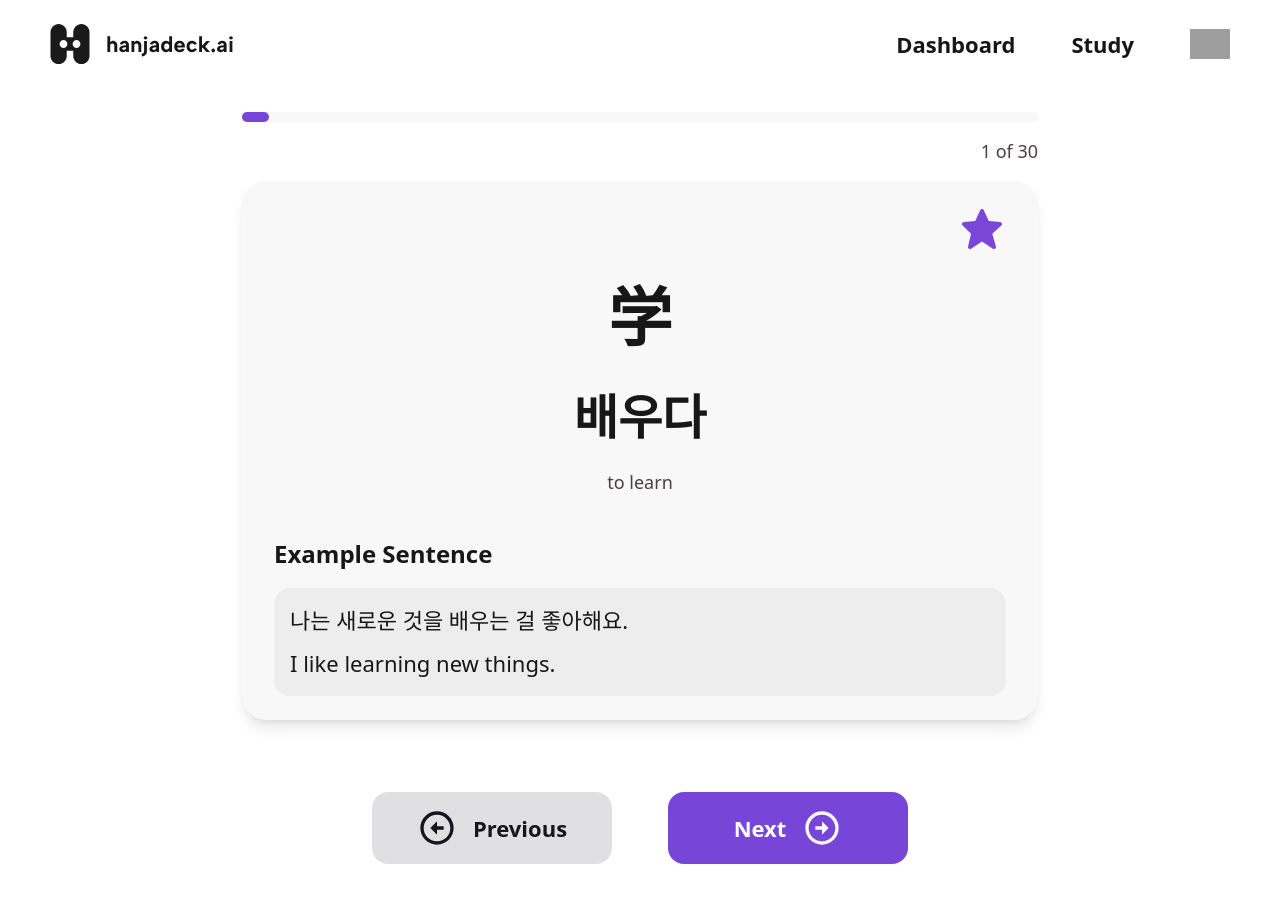
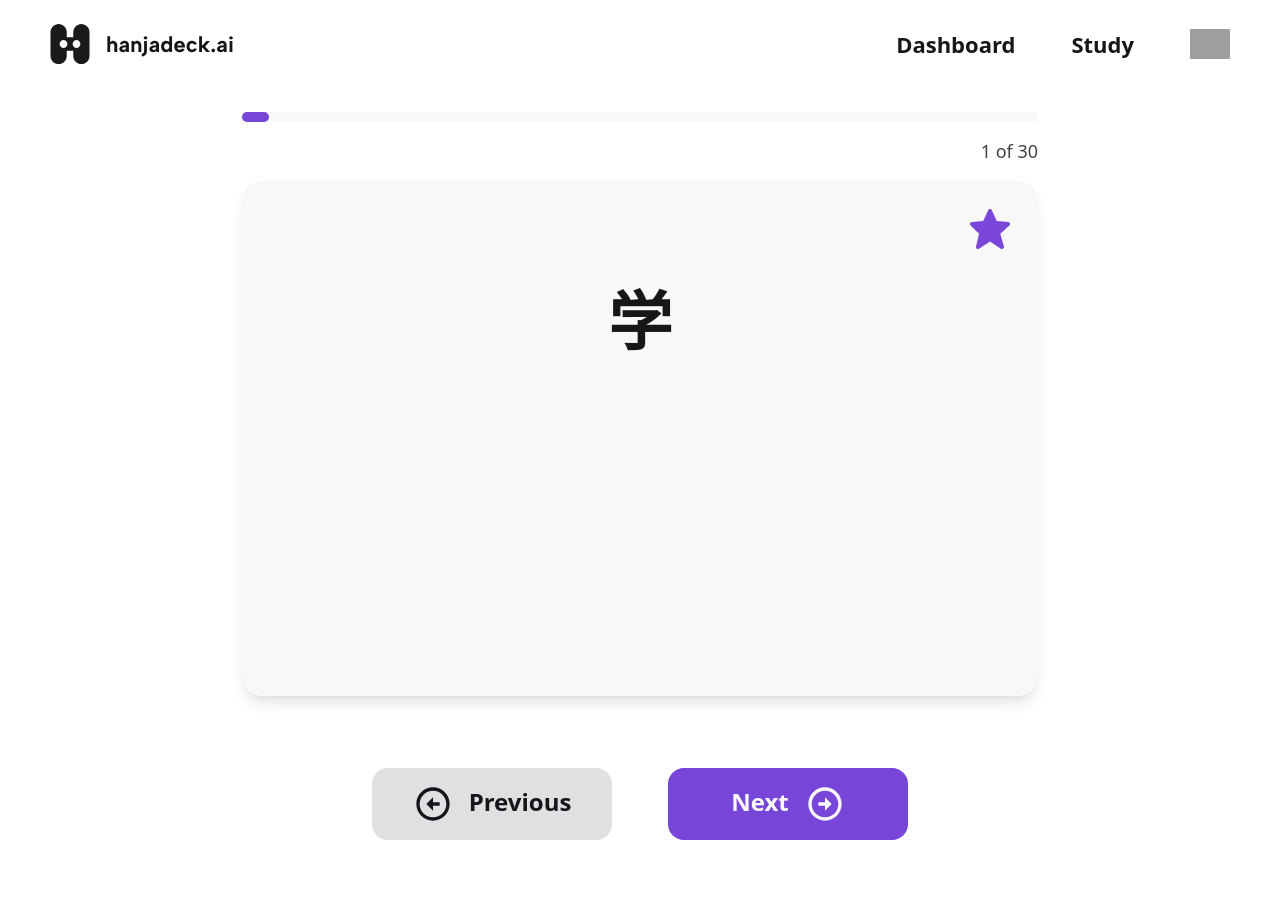
Before and after one commit to xorms571/hanjadeck.ai, a Next.js app: page /learn/1 in a window 1280 px wide. Shown: the top 902 px of the page. Built offline with nearby package versions, Linux system fonts and the light colour scheme; grey boxes are pictures that could not be loaded.

Commit message:
feat: refactor card components by removing FlipCard and DetailCard, updating Searching and CardPage to use Container and Link for improved navigation and UI

```diff
--- a/src/app/learn/Searching.tsx
+++ b/src/app/learn/Searching.tsx
@@ -4,7 +4,8 @@ import { useState } from "react";
 import { mockupCards } from "@/mockup/mockup-data";
 import Input from "@/app/components/Input";
 import NoResult from "./NoResult";
-import FlipCard from "./FlipCard";
+import Link from "next/link";
+import Container from "../components/Container";
 
 export default function Searching() {
     const [searchTerm, setSearchTerm] = useState('');
@@ -21,8 +22,12 @@ export default function Searching() {
         ) : (
             <ul className="flex flex-wrap gap-4">
                 {filteredCards.map((card) => (
-                    <li key={card.id} className="text-[32px] w-full md:w-[calc(50%-8px)] lg:w-[calc(25%-12px)] rounded-[20px] h-[232px]">
-                        <FlipCard id={card.id} character={card.character} korean={card.korean} english={card.english} width="100%" height="100%"/>
+                    <li key={card.id} className="text-[32px] w-full md:w-[calc(50%-8px)] lg:w-[calc(25%-12px)] h-[232px]">
+                        <Container className="h-full font-bold shadow! rounded-[20px]!">
+                            <Link className="w-full h-full flex justify-center items-center" href={`learn/${card.id}`}>
+                                {card.korean}
+                            </Link>
+                        </Container>
                     </li>
                 ))}
             </ul>
--- a/src/app/learn/[id]/CircleArrowIcon.tsx
+++ b/src/app/learn/[id]/CircleArrowIcon.tsx
@@ -1,10 +1,8 @@
 interface props {
-    size?: number;
     color?: "#17151A" | "#F8F8F8";
     direction?: "left" | "right";
 }
 export const CircleArrowIcon = ({
-    size = 40,
     color = "#17151A",
     direction = "left",
 }: props) => {
@@ -15,10 +13,7 @@ export const CircleArrowIcon = ({
 
     return (
         <svg
-            width={size}
-            height={size}
             viewBox="0 0 40 40"
-            fill="none"
             xmlns="http://www.w3.org/2000/svg"
             style={{ color }}
         >
--- a/src/app/learn/[id]/DetailCard.tsx
+++ /dev/null
@@ -1,55 +0,0 @@
-"use client";
-
-import Image from "next/image"
-import { useState } from "react";
-import { userData } from "@/mockup/mockup-data"
-import { currentCard } from "@/types/card"
-import Container from "@/app/components/Container";
-
-export default function DetailCard({ paramsId, currentCard }: { paramsId: string, currentCard: currentCard }) {
-
-    const { progress } = userData //사용자 데이터에서 진행 상황 가져오기
-    const { bookmark } = progress //북마크된 카드 ID 배열 가져오기
-
-    const [isBookmarked, setIsBookmarked] = useState(bookmark.includes(paramsId)); //현재 카드가 북마크되었는지 여부 상태 관리
-
-    const handleBookmarkToggle = () => {
-        const newIsBookmarked = !isBookmarked; //북마크 상태 토글
-        setIsBookmarked(newIsBookmarked); //상태 업데이트
-
-        if (newIsBookmarked) { //북마크 추가
-            if (!bookmark.includes(paramsId)) {
-                bookmark.push(paramsId);
-            }
-        } else { //북마크 제거
-            const index = bookmark.indexOf(paramsId);
-            if (index > -1) {
-                bookmark.splice(index, 1);
-            }
-        }
-    }
-
-    const imageSrc = isBookmarked ? "/bookmarked.svg" : "/unmarked.svg"
-    const altText = isBookmarked ? "bookmarked card" : "unmarked card"
-
-    return (
-        <Container className="w-full flex flex-col items-center gap-4 px-8 py-6" shadow>
-            <div className="text-end w-full h-12">
-                <button onClick={handleBookmarkToggle}>
-                    <Image src={imageSrc} width={48} height={48} alt={altText} />
-                </button>
-            </div>
-            <h1 className="text-[96px]">{currentCard.character}</h1>
-            <h2>{currentCard.korean}</h2>
-            <p>{currentCard.english}</p>
-            <div className="w-full mt-6">
-                <h4>Example Sentence</h4>
-                <ul className="bg-(--neutrals-white) p-4 rounded-2xl mt-4">
-                    {currentCard.examples.map((example, index) => (
-                        <li className={`${index === 0 ? "mb-2.5" : ""}`} key={index}>{example}</li>
-                    ))}
-                </ul>
-            </div>
-        </Container>
-    )
-}
--- /dev/null
+++ b/src/app/learn/[id]/FlipCard.tsx
@@ -0,0 +1,79 @@
+"use client";
+import { useState } from "react";
+import { currentCard } from "@/types/card";
+import { userData } from "@/mockup/mockup-data";
+import Container from "@/app/components/Container";
+import Image from "next/image";
+
+export default function FlipCard({ currentCard }: { currentCard: currentCard }) {
+
+    const { progress } = userData //사용자 데이터에서 진행 상황 가져오기
+    const { bookmark } = progress //북마크된 카드 ID 배열 가져오기
+
+    const [flipped, setFlipped] = useState(false); //카드 뒤집기 상태 관리
+    const { character, korean, english, examples, id } = currentCard; //현재 카드 데이터
+    const [isBookmarked, setIsBookmarked] = useState(bookmark.includes(id)); //현재 카드가 북마크되었는지 여부 상태 관리
+
+    const handleBookmarkToggle = (e: React.MouseEvent) => {
+        e.stopPropagation(); //카드 뒤집기 이벤트 방지
+        const newIsBookmarked = !isBookmarked; //북마크 상태 토글
+        setIsBookmarked(newIsBookmarked); //상태 업데이트
+
+        if (newIsBookmarked) { //북마크 추가
+            if (!bookmark.includes(id)) {
+                bookmark.push(id);
+            }
+        } else { //북마크 제거
+            const index = bookmark.indexOf(id);
+            if (index > -1) {
+                bookmark.splice(index, 1);
+            }
+        }
+    }
+    const imageSrc = isBookmarked ? "/bookmarked.svg" : "/unmarked.svg"
+    const altText = isBookmarked ? "bookmarked card" : "unmarked card"
+    const baseContainerStyle = "w-full flex flex-col items-center px-4 py-3 md:px-6 md:py-6 absolute inset-0 backface-hidden rounded-[20px]! duration-100"
+
+    return (
+        <div className="perspective-[1000px] cursor-pointer w-full max-w-[796px] h-96 md:h-[515px]">
+            <div
+                className={`relative w-full h-full transition-transform duration-600 ease-[cubic-bezier(.2,.9,.2,1)] transform-3d ${flipped ? "transform-[rotateY(180deg)]" : ""}`}
+                role="button"
+                tabIndex={0}
+                onClick={() => setFlipped(v => !v)}
+                aria-pressed={flipped}
+                onKeyDown={(e) => { if (e.key === " " || e.key === "Enter") setFlipped(v => !v); }}
+            >
+                {/* Front Face */}
+                <Container className={baseContainerStyle} shadow>
+                    <div className="text-end w-full">
+                        <button className="w-7 h-7 md:w-12 md:h-12 relative" onClick={(e) => handleBookmarkToggle(e)}>
+                            <Image src={imageSrc} fill alt={altText} />
+                        </button>
+                    </div>
+                    <h1 className="text-[96px] mt-1 md:mt-3">{character}</h1>
+                </Container>
+
+                {/* Back Face */}
+                <Container className={`${baseContainerStyle} justify-between transform-[rotateY(180deg)]`} shadow>
+                    <div className="text-end w-full">
+                        <button className="w-7 h-7 md:w-12 md:h-12 relative" onClick={(e) => handleBookmarkToggle(e)}>
+                            <Image src={imageSrc} fill alt={altText} />
+                        </button>
+                    </div>
+                    <h1 className="text-[96px]">{character}</h1>
+                    <h2>{korean}</h2>
+                    <p>{english}</p>
+                    <div className="w-full mt-2.5 md:mt-5 text-sm md:text-base">
+                        <h4 className="text-sm! md:text-[24px]!">Example Sentence</h4>
+                        <ul className="bg-(--neutrals-white) px-4 py-2 md:px-4 md:py-4 rounded-xl md:rounded-2xl mt-2 md:mt-4">
+                            {examples.map((example, index) => (
+                                <li className={`${index === 0 ? "mb-1.5 md:mb-2.5" : ""}`} key={index}>{example}</li>
+                            ))}
+                        </ul>
+                    </div>
+                </Container>
+            </div>
+        </div>
+    )
+}
--- a/src/app/learn/[id]/page.tsx
+++ b/src/app/learn/[id]/page.tsx
@@ -3,9 +3,9 @@
 import { useParams, useRouter } from "next/navigation";
 import { CircleArrowIcon } from "./CircleArrowIcon";
 import { mockupCards } from "@/mockup/mockup-data";
-import DetailCard from "./DetailCard";
 import Button from "@/app/components/Button";
 import ProcessBar from "@/app/components/ProcessBar";
+import FlipCard from "./FlipCard";
 
 export default function CardPage() {
 
@@ -43,26 +43,26 @@ export default function CardPage() {
         router.push(`/learn/${nextCardId}`);
     }
 
-    const baseButtonStyle = "leading-[72px] w-60! h-[72px] rounded-2xl! font-bold!"
+    const baseButtonStyle = "w-34! h-9! md:w-[240px]! md:h-[72px]! rounded-xl! md:rounded-2xl! font-bold! gap-2! md:gap-4!"
 
     return (
-        <div className="max-w-[796px] mx-auto">
+        <div className="max-w-md lg:max-w-[796px] mx-auto">
             <ProcessBar background="secondary" number={progressPercentage} />
             <p className="text-end my-4">{`${currentIndex} of ${total}`}</p>
-            <DetailCard paramsId={paramsId} currentCard={currentCard} />
-            <div className="max-w-[536px] mt-[72px] mx-auto flex gap-14">
+            <FlipCard currentCard={currentCard} />
+            <div className="max-w-[536px] mt-[72px] mx-auto flex justify-between gap-5! md:gap-14!">
                 <Button
                     onClick={handlePrevious}
                     background="secondary"
                     className={`${baseButtonStyle} bg-(--secondary-cool)!`}
-                    icon={<CircleArrowIcon />}>
-                    Previous
+                    icon={<div className="w-5 h-5 md:w-10 md:h-10"><CircleArrowIcon /></div>}>
+                    <p className="h-full leading-8 md:leading-[68px] text-(--neutrals-black)! text-sm! md:text-2xl!">Previous</p>
                 </Button>
                 <Button
                     onClick={handleNext}
-                    className={`${baseButtonStyle} flex-row-reverse!`}
-                    icon={<CircleArrowIcon direction="right" color="#F8F8F8" />}>
-                    Next
+                    className={`${baseButtonStyle} flex-row-reverse! leading-[72px]`}
+                    icon={<div className="w-5 h-5 md:w-10 md:h-10"><CircleArrowIcon direction="right" color="#F8F8F8" /></div>}>
+                    <p className="h-full leading-8 md:leading-[68px] text-(--secondary-white)! text-sm! md:text-2xl!">Next</p>
                 </Button>
             </div>
         </div>
```
Also changed, not shown: src/app/learn/FlipCard.tsx (deleted, +0 -59 lines), public/bookmarked.svg, public/unmarked.svg.
